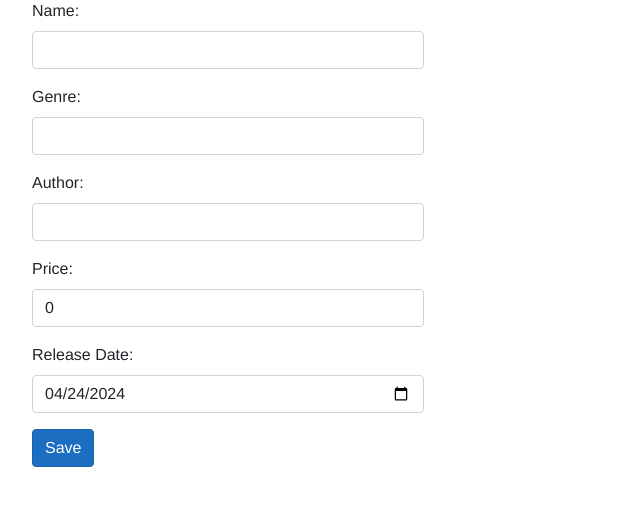
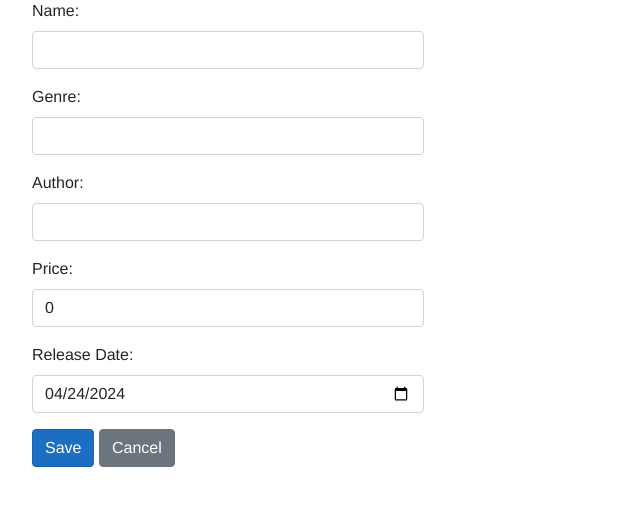
Before and after one commit to Gitros/BookShopWithBlazor, an ASP.NET Core app: page /book in a window 1280 px wide. Shown: the part 116-645 px from the top of the page, without its empty margins (0-640 px from the left). Run offline with ASP.NET Core 8, Linux system fonts and the light colour scheme; style sheets or scripts are compiled from the project's sources.

Commit message:
cancel button

```diff
--- a/BookStore.Client/Pages/EditBook.razor
+++ b/BookStore.Client/Pages/EditBook.razor
@@ -30,6 +30,7 @@
                 <InputDate id="releaseDate" @bind-Value="book.ReleaseDate" class="form-control"></InputDate>
             </div>
             <button type="submit" class="btn btn-primary">Save</button>
+            <button type="button" class="btn btn-secondary" @onclick="@Cancel">Cancel</button>
         </EditForm>
     </div>
 </div>
@@ -48,4 +49,9 @@
         Bookclient.AddBook(book);
         NavigationManager.NavigateTo("/");
     }
+
+    private void Cancel()
+    {
+        NavigationManager.NavigateTo("/");
+    }
 }
```
